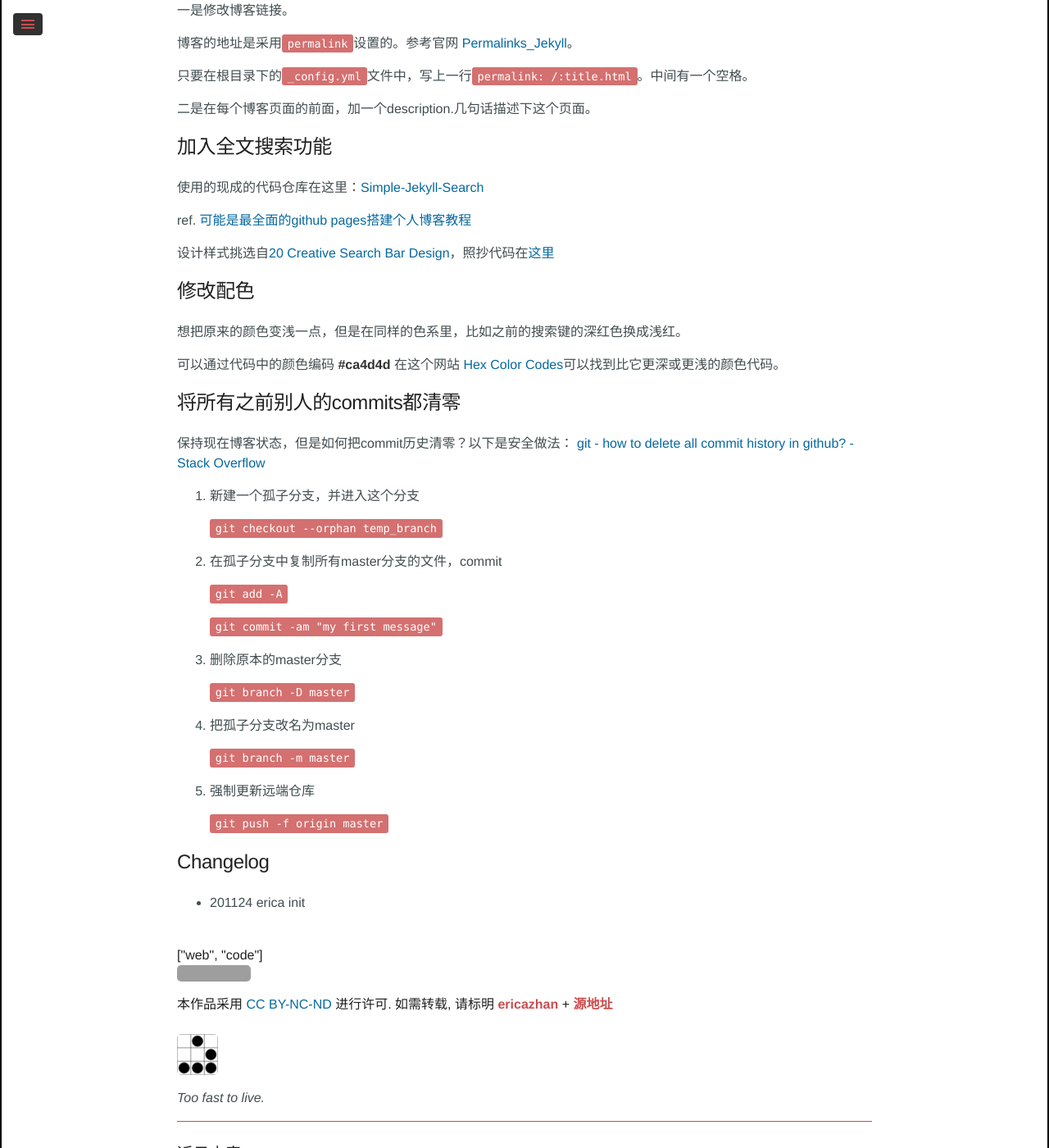
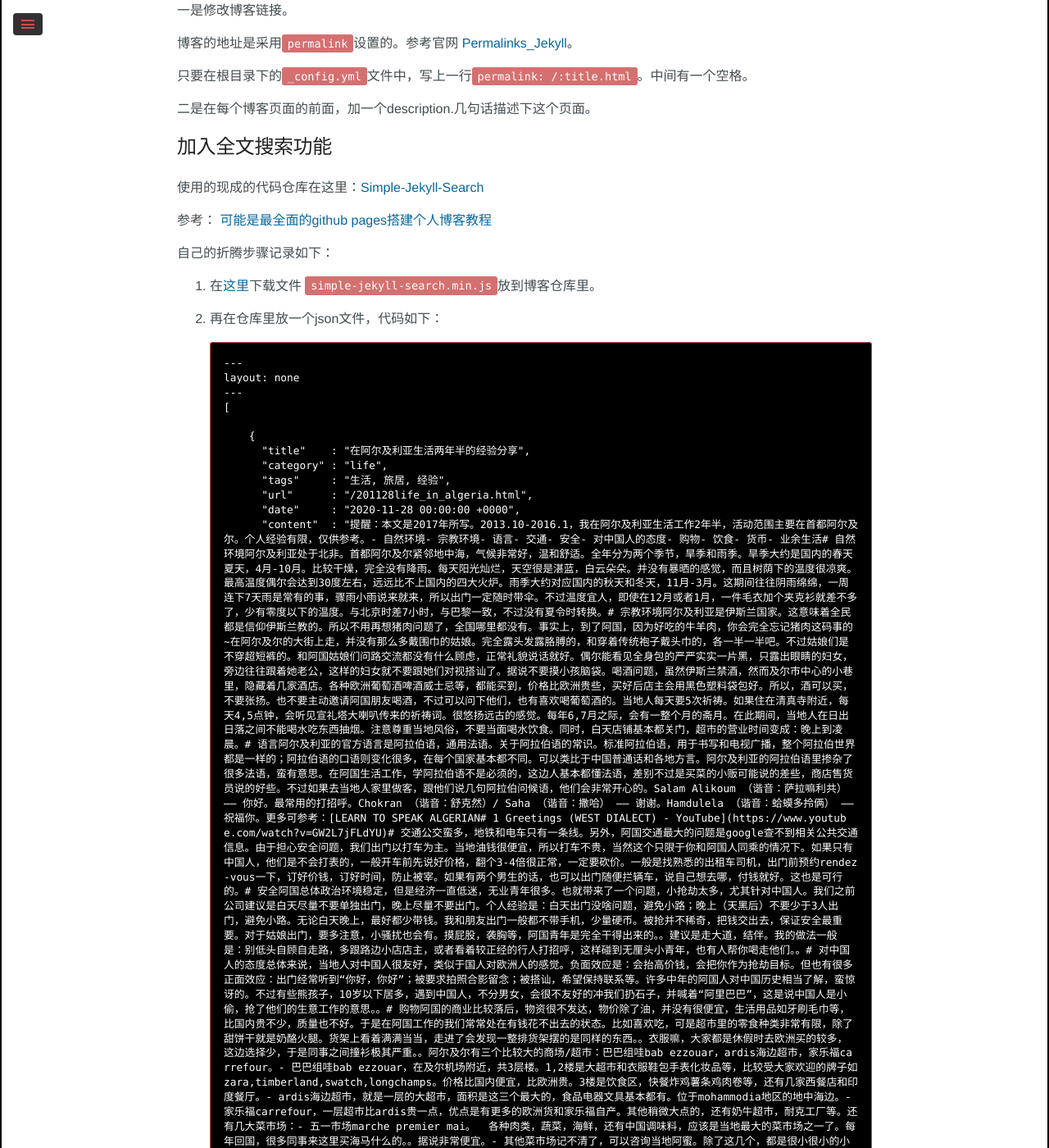
Before and after one commit to ericazhan/ericazhan.github.io, a Jekyll site: the page built from _posts/2020-11-24-notes_jekyll_pages.md, in a window 1280 px wide and 1400 px high, scrolled down 417 px. Shown: the whole window at 82% size. Built offline with Jekyll 4.4.1, drawn with Linux system fonts in a browser that asks for light colours; some web fonts are replaced; comment, search, counter and statistics services are not loaded; some of the changed text lies outside the part shown; grey boxes are pictures that could not be loaded.

Commit message:
👌 IMPROVE:

````diff
--- /dev/null
+++ b/CNAME
@@ -0,0 +1 @@
+zhanluyan.com
--- a/_posts/2020-11-24-notes_jekyll_pages.md
+++ b/_posts/2020-11-24-notes_jekyll_pages.md
@@ -25,9 +25,59 @@
 
 使用的现成的代码仓库在这里：[Simple-Jekyll-Search](https://github.com/christian-fei/Simple-Jekyll-Search)
 
-ref. [可能是最全面的github pages搭建个人博客教程](https://lemonchann.github.io/create_blog_with_github_pages/)
+参考： [可能是最全面的github pages搭建个人博客教程](https://lemonchann.github.io/create_blog_with_github_pages/)
 
-设计样式挑选自[20 Creative Search Bar Design](https://www.mockplus.com/blog/post/search-bar-design)，照抄代码在[这里](https://codepen.io/AlbertFeynman/pen/BPvzWZ)
+自己的折腾步骤记录如下：
+
+1. 在[这里](https://github.com/christian-fei/Simple-Jekyll-Search/tree/master/example/js)下载文件 `simple-jekyll-search.min.js`放到博客仓库里。
+
+2. 再在仓库里放一个json文件，代码如下：
+
+   ```
+   ---
+   layout: none
+   ---
+   [
+     {% for post in site.posts %}
+       {
+         "title"    : "{{ post.title | escape }}",
+         "category" : "{{ post.category }}",
+         "tags"     : "{{ post.tags | join: ', ' }}",
+         "url"      : "{{ site.baseurl }}{{ post.url }}",
+         "date"     : "{{ post.date }}",
+         "content"  : "{{ post.content | strip_html | strip_newlines | escape | remove: '\'| replace: " ", ' ' }}"
+       } {% unless forloop.last %},{% endunless %}
+     {% endfor %}
+   ]
+   ```
+
+   这样可以开展全文搜索。
+
+3. 在html文件中想放搜索框的地方，插入如下代码，注意两个引用文件的地址可能需要按情况调整：
+
+    ```
+    <div class="search-container">
+      <input type="text" id="search-input" placeholder="search blog posts...">
+      <ul id="results-container"></ul>
+    </div>
+    <script src="../public/simple-jekyll-search.min.js"></script>
+    <script>
+        window.simpleJekyllSearch = new SimpleJekyllSearch({
+        searchInput: document.getElementById('search-input'),
+        resultsContainer: document.getElementById('results-container'),
+        json: '../public/search.json',
+        searchResultTemplate: '<li><a href="{url}?query={query}" title="{desc}">{title}</a></li>',
+        noResultsText: 'No results found',
+        limit: 10,
+        fuzzy: false,
+        exclude: ['Welcome']
+      })
+    </script>
+    ```
+
+4. 修改搜索框样式
+
+   设计样式挑选自[20 Creative Search Bar Design](https://www.mockplus.com/blog/post/search-bar-design)，照抄代码在[这里](https://codepen.io/AlbertFeynman/pen/BPvzWZ)。SCSS和CSS格式有差异，手动改了下，放到博客的css文件中。
 
 ## 修改配色
 
@@ -58,10 +108,35 @@
 
     `git branch -m master`
 
-4. 强制更新远端仓库
+5. 强制更新远端仓库
 
     `git push -f origin master`
 
+## 使用自定义域名
+
+1. 购买域名。
+
+   我的域名是今年年初在godaddy买的。直接买了10年。买之前一定先搜索 godaddy优惠码！比如我用的 [最新GoDaddy 优惠码及GoDaddy常见问题汇总](https://www.laozuo.org/godaddy-youhuima)
+
+   买完后有朋友说买贵了，godaddy并不实惠。。推荐实惠网站[NameSilo](https://www.namesilo.com/)以及实惠服务器 [Cloudways](https://www.cloudways.com/en/)
+
+2. 在GitHub博客仓库中新建一个文件，`CNAME` ，没有文件后缀。
+
+   用文本打开，写入域名 *zhanluyan.com*
+
+3. 去godaddy设置DNS，添加至少3条记录
+
+   - CNAME-WWW-ericazhan.github.io
+   - A-@-185.199.108.153
+   - A-@-185.199.109.153
+
+   A 这行的ip地址是 github page的ip 地址。官方查询在 [这里](https://docs.github.com/en/free-pro-team@latest/github/working-with-github-pages/managing-a-custom-domain-for-your-github-pages-site)。官方一共提供4个ip地址，也可以都加上。
+
+这三步做完，等待1小时就可以了~
+
+主要参考： [陈素封：如何搭建个人独立博客？ - 知乎](https://www.zhihu.com/question/20463581/answer/25478916)
+
 ## Changelog
 
+- 201130 erica 加入自定义域名章节，补充搜索章节的具体步骤
 - 201124 erica init
````
